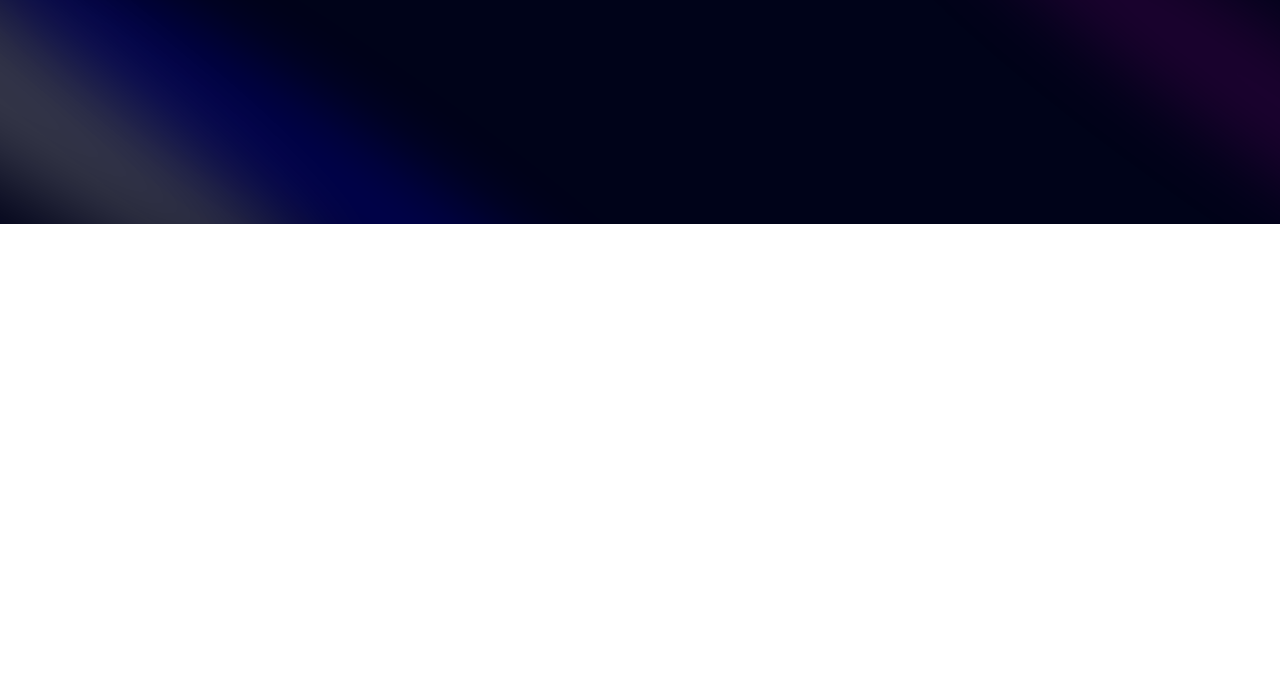
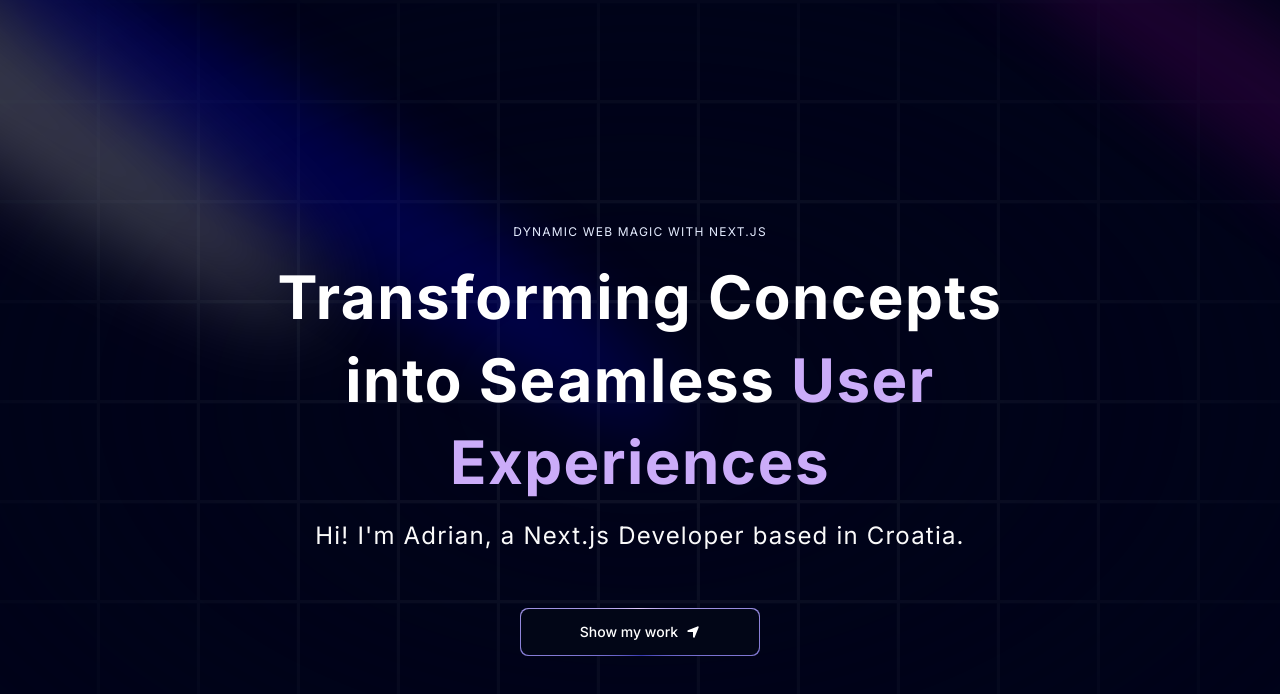
Before and after one commit to Suzuki0916/portfolio-jp, a Next.js app: page / in a window 1280 px wide. Shown: the top 694 px of the page. Built offline with nearby package versions, Linux system fonts and the light colour scheme.

Commit message:
hero complete

```diff
--- a/app/layout.tsx
+++ b/app/layout.tsx
@@ -1,6 +1,7 @@
 import type { Metadata } from "next";
 import { Inter } from "next/font/google";
 import "./globals.css";
+import { ThemeProvider } from "./provider";
 
 const inter = Inter({ subsets: ["latin"] });
 
@@ -16,7 +17,16 @@
 }>) {
   return (
     <html lang="en">
-      <body className={inter.className}>{children}</body>
+      <body className={inter.className}>
+      <ThemeProvider
+            attribute="class"
+            defaultTheme="dark"
+            enableSystem
+            disableTransitionOnChange
+          >
+            {children}
+          </ThemeProvider>
+          </body>
     </html>
   );
 }
--- a/app/page.tsx
+++ b/app/page.tsx
@@ -1,10 +1,16 @@
 import Hero from "@/components/Hero";
+import { FloatingNav } from "@/components/ui/FloatingNavbar";
 import Image from "next/image";
+import { FaHome } from "react-icons/fa";
 
 export default function Home() {
   return (
     <main className="relative bg-black-100 flex justify-center items-center flex-col overflow-hidden mx-auto sm:px-10 px-5">
       <div className="max-w-7xl w-full">
+        <FloatingNav navItems={[
+          { name: "Home", link: "/" , icon: <FaHome /> }
+
+        ]} />
         <Hero />
       </div>
     </main>
--- /dev/null
+++ b/app/provider.tsx
@@ -0,0 +1,9 @@
+"use client"
+
+import * as React from "react"
+import { ThemeProvider as NextThemesProvider } from "next-themes"
+import { type ThemeProviderProps } from "next-themes/dist/types"
+
+export function ThemeProvider({ children, ...props }: ThemeProviderProps) {
+  return <NextThemesProvider {...props}>{children}</NextThemesProvider>
+}
--- a/components/Hero.tsx
+++ b/components/Hero.tsx
@@ -1,16 +1,77 @@
-import React from 'react'
-import { Spotlight } from './ui/Spotlight'
+import { FaLocationArrow } from "react-icons/fa6";
+
+
+import MagicButton from "./MagicButton";
+import { Spotlight } from "./ui/Spotlight";
+import { TextGenerateEffect } from "./ui/TextGenerateEffect";
 
 const Hero = () => {
   return (
-    <div className='pb-20 pt-36'>
-        <div>
-            <Spotlight className='-top-40 -left-10 md:-left-32 md:-top-20 h-screen' fill='white'/>
-            <Spotlight className='top-10 left-full h-[80vh] w-[50vw]' fill='purple'/>
-            <Spotlight className='top-28 left-80 h-[80vh] w-[50vw]' fill='blue'/>
+    <div className="pb-20 pt-36">
+      {/**
+       *  UI: Spotlights
+       *  Link: https://ui.aceternity.com/components/spotlight
+       */}
+      <div>
+        <Spotlight
+          className="-top-40 -left-10 md:-left-32 md:-top-20 h-screen"
+          fill="white"
+        />
+        <Spotlight
+          className="h-[80vh] w-[50vw] top-10 left-full"
+          fill="purple"
+        />
+        <Spotlight className="left-80 top-28 h-[80vh] w-[50vw]" fill="blue" />
+      </div>
+
+      {/**
+       *  UI: grid
+       *  change bg color to bg-black-100 and reduce grid color from
+       *  0.2 to 0.03
+       */}
+      <div
+        className="h-screen w-full dark:bg-black-100 bg-white dark:bg-grid-white/[0.05] bg-grid-black-100/[0.2]
+       absolute top-0 left-0 flex items-center justify-center"
+      >
+        {/* Radial gradient for the container to give a faded look */}
+        <div
+          // chnage the bg to bg-black-100, so it matches the bg color and will blend in
+          className="absolute pointer-events-none inset-0 flex items-center justify-center dark:bg-black-100
+         bg-white [mask-image:radial-gradient(ellipse_at_center,transparent_20%,black)]"
+        />
+      </div>
+
+      <div className="flex justify-center relative my-20 z-10">
+        <div className="max-w-[89vw] md:max-w-2xl lg:max-w-[60vw] flex flex-col items-center justify-center">
+          <p className="uppercase tracking-widest text-xs text-center text-blue-100 max-w-80">
+            Dynamic Web Magic with Next.js
+          </p>
+
+          {/**
+           *  Link: https://ui.aceternity.com/components/text-generate-effect
+           *
+           *  change md:text-6xl, add more responsive code
+           */}
+          <TextGenerateEffect
+            words="Transforming Concepts into Seamless User Experiences"
+            className="text-center text-[40px] md:text-5xl lg:text-6xl"
+          />
+
+          <p className="text-center md:tracking-wider mb-4 text-sm md:text-lg lg:text-2xl">
+            Hi! I&apos;m Adrian, a Next.js Developer based in Croatia.
+          </p>
+
+          <a href="#about">
+            <MagicButton
+              title="Show my work"
+              icon={<FaLocationArrow />}
+              position="right"
+            />
+          </a>
         </div>
+      </div>
     </div>
-  )
-}
+  );
+};
 
-export default Hero
+export default Hero;
--- /dev/null
+++ b/components/MagicButton.tsx
@@ -0,0 +1,44 @@
+import React from "react";
+
+/**
+ *  UI: border magic from tailwind css btns
+ *  Link: https://ui.aceternity.com/components/tailwindcss-buttons
+ *
+ *  change border radius to rounded-lg
+ *  add margin of md:mt-10
+ *  remove focus:ring-2 focus:ring-slate-400 focus:ring-offset-2 focus:ring-offset-slate-50
+ */
+const MagicButton = ({
+  title,
+  icon,
+  position,
+  handleClick,
+  otherClasses,
+}: {
+  title: string;
+  icon: React.ReactNode;
+  position: string;
+  handleClick?: () => void;
+  otherClasses?: string;
+}) => {
+  return (
+    <button
+      className="relative inline-flex h-12 w-full md:w-60 md:mt-10 overflow-hidden rounded-lg p-[1px] focus:outline-none"
+      onClick={handleClick}
+    >
+      <span className="absolute inset-[-1000%] animate-[spin_2s_linear_infinite] bg-[conic-gradient(from_90deg_at_50%_50%,#E2CBFF_0%,#393BB2_50%,#E2CBFF_100%)]" />
+
+      {/* remove px-3 py-1, add px-5 gap-2 */}
+      <span
+        className={`inline-flex h-full w-full cursor-pointer items-center justify-center rounded-lg
+             bg-slate-950 px-7 text-sm font-medium text-white backdrop-blur-3xl gap-2 ${otherClasses}`}
+      >
+        {position === "left" && icon}
+        {title}
+        {position === "right" && icon}
+      </span>
+    </button>
+  );
+};
+
+export default MagicButton;
--- /dev/null
+++ b/components/provider.tsx
@@ -0,0 +1,9 @@
+"use client"
+
+import * as React from "react"
+import { ThemeProvider as NextThemesProvider } from "next-themes"
+import { type ThemeProviderProps } from "next-themes/dist/types"
+
+export function ThemeProvider({ children, ...props }: ThemeProviderProps) {
+  return <NextThemesProvider {...props}>{children}</NextThemesProvider>
+}
--- /dev/null
+++ b/components/ui/FloatingNavbar.tsx
@@ -0,0 +1,96 @@
+"use client";
+import React, { useState } from "react";
+import {
+  motion,
+  AnimatePresence,
+  useScroll,
+  useMotionValueEvent,
+} from "framer-motion";
+import Link from "next/link";
+import { cn } from "@/lib/utils";
+
+export const FloatingNav = ({
+  navItems,
+  className,
+}: {
+  navItems: {
+    name: string;
+    link: string;
+    icon?: JSX.Element;
+  }[];
+  className?: string;
+}) => {
+  const { scrollYProgress } = useScroll();
+
+  // set true for the initial state so that nav bar is visible in the hero section
+  const [visible, setVisible] = useState(true);
+
+  useMotionValueEvent(scrollYProgress, "change", (current) => {
+    // Check if current is not undefined and is a number
+    if (typeof current === "number") {
+      let direction = current! - scrollYProgress.getPrevious()!;
+
+      if (scrollYProgress.get() < 0.05) {
+        // also set true for the initial state
+        setVisible(true);
+      } else {
+        if (direction < 0) {
+          setVisible(true);
+        } else {
+          setVisible(false);
+        }
+      }
+    }
+  });
+
+  return (
+    <AnimatePresence mode="wait">
+      <motion.div
+        initial={{
+          opacity: 1,
+          y: -100,
+        }}
+        animate={{
+          y: visible ? 0 : -100,
+          opacity: visible ? 1 : 0,
+        }}
+        transition={{
+          duration: 0.2,
+        }}
+        className={cn(
+          // change rounded-full to rounded-lg
+          // remove dark:border-white/[0.2] dark:bg-black bg-white border-transparent
+          // change  pr-2 pl-8 py-2 to px-10 py-5
+          "flex max-w-fit md:min-w-[70vw] lg:min-w-fit fixed z-[5000] top-10 inset-x-0 mx-auto px-10 py-5 rounded-lg border border-black/.1 shadow-[0px_2px_3px_-1px_rgba(0,0,0,0.1),0px_1px_0px_0px_rgba(25,28,33,0.02),0px_0px_0px_1px_rgba(25,28,33,0.08)] items-center justify-center space-x-4",
+          className
+        )}
+        style={{
+          backdropFilter: "blur(16px) saturate(180%)",
+          backgroundColor: "rgba(17, 25, 40, 0.75)",
+          borderRadius: "12px",
+          border: "1px solid rgba(255, 255, 255, 0.125)",
+        }}
+      >
+        {navItems.map((navItem: any, idx: number) => (
+          <Link
+            key={`link=${idx}`}
+            href={navItem.link}
+            className={cn(
+              "relative dark:text-neutral-50 items-center  flex space-x-1 text-neutral-600 dark:hover:text-neutral-300 hover:text-neutral-500"
+            )}
+          >
+            <span className="block sm:hidden">{navItem.icon}</span>
+            {/* add !cursor-pointer */}
+            {/* remove hidden sm:block for the mobile responsive */}
+            <span className=" text-sm !cursor-pointer">{navItem.name}</span>
+          </Link>
+        ))}
+        {/* remove this login btn */}
+        {/* <button className="border text-sm font-medium relative border-neutral-200 dark:border-white/[0.2] text-black dark:text-white px-4 py-2 rounded-full">
+          <span>Login</span>
+          <span className="absolute inset-x-0 w-1/2 mx-auto -bottom-px bg-gradient-to-r from-transparent via-blue-500 to-transparent  h-px" />
+        </button> */}
+      </motion.div>
+    </AnimatePresence>
+  );
+};
--- a/components/ui/Spotlight.tsx
+++ b/components/ui/Spotlight.tsx
@@ -1,5 +1,5 @@
 import React from "react";
-import { cn } from "@/utils/cn";
+import { cn } from "@/lib/utils";
 
 type SpotlightProps = {
   className?: string;
--- /dev/null
+++ b/components/ui/TextGenerateEffect.tsx
@@ -0,0 +1,59 @@
+"use client";
+import { useEffect } from "react";
+import { motion, stagger, useAnimate } from "framer-motion";
+import { cn } from "@/lib/utils";
+
+export const TextGenerateEffect = ({
+  words,
+  className,
+}: {
+  words: string;
+  className?: string;
+}) => {
+  const [scope, animate] = useAnimate();
+  let wordsArray = words.split(" ");
+  useEffect(() => {
+    console.log(wordsArray);
+    animate(
+      "span",
+      {
+        opacity: 1,
+      },
+      {
+        duration: 2,
+        delay: stagger(0.2),
+      }
+    );
+  }, [scope.current]);
+
+  const renderWords = () => {
+    return (
+      <motion.div ref={scope}>
+        {wordsArray.map((word, idx) => {
+          return (
+            <motion.span
+              key={word + idx}
+              // change here if idx is greater than 3, change the text color to #CBACF9
+              className={` ${idx > 3 ? "text-purple" : "dark:text-white text-black"
+                } opacity-0`}
+            >
+              {word}{" "}
+            </motion.span>
+          );
+        })}
+      </motion.div>
+    );
+  };
+
+  return (
+    <div className={cn("font-bold", className)}>
+      {/* mt-4 to my-4 */}
+      <div className="my-4">
+        {/* remove  text-2xl from the original */}
+        <div className=" dark:text-white text-black leading-snug tracking-wide">
+          {renderWords()}
+        </div>
+      </div>
+    </div>
+  );
+};
--- a/utils/cn.ts
+++ b/lib/utils.ts
@@ -1,4 +1,4 @@
-import { ClassValue, clsx } from "clsx";
+import { type ClassValue, clsx } from "clsx";
 import { twMerge } from "tailwind-merge";
 
 export function cn(...inputs: ClassValue[]) {
--- a/package.json
+++ b/package.json
@@ -13,8 +13,10 @@
     "framer-motion": "^11.2.9",
     "mini-svg-data-uri": "^1.4.4",
     "next": "14.2.3",
+    "next-themes": "^0.3.0",
     "react": "^18",
     "react-dom": "^18",
+    "react-icons": "^5.2.1",
     "tailwind-merge": "^2.3.0",
     "tailwindcss-animate": "^1.0.7"
   },
```
Also changed, not shown: 1 other file (tests, documents, lock files or other folders).
